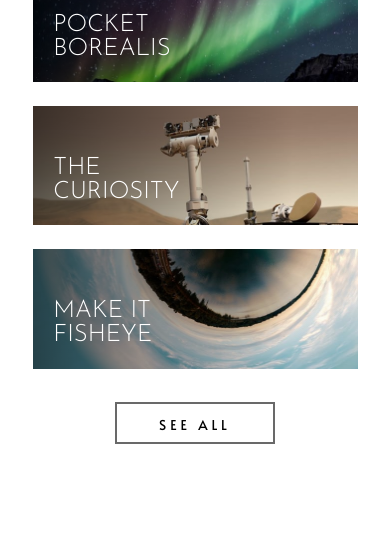
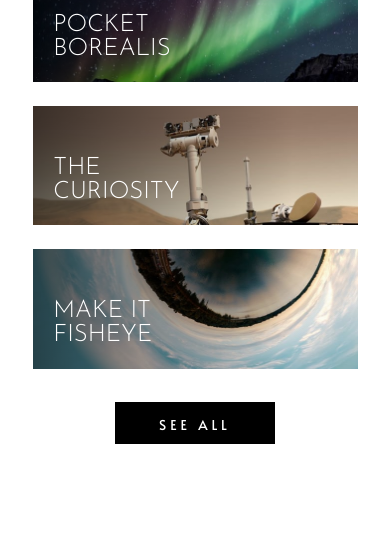
Before and after one commit to curiousmind04/Loopstudios-Landing-Page, a plain HTML site: page index.html in a window 390 px wide. In both pictures the pointer is over the button "SEE ALL". Shown: the part 2195-2733 px from the top of the page. Drawn offline with Linux system fonts and the light colour scheme.

Commit message:
trying hover on mobile button

```diff
--- a/main.css
+++ b/main.css
@@ -251,7 +251,7 @@
 }
 
 .mobile-button:active,
-.mobile-button:focus {
+.mobile-button:hover {
   background: hsl(0, 0%, 0%);
   color: hsl(0, 0%, 100%);
   border: 2px solid hsl(0, 0%, 0%);
```
